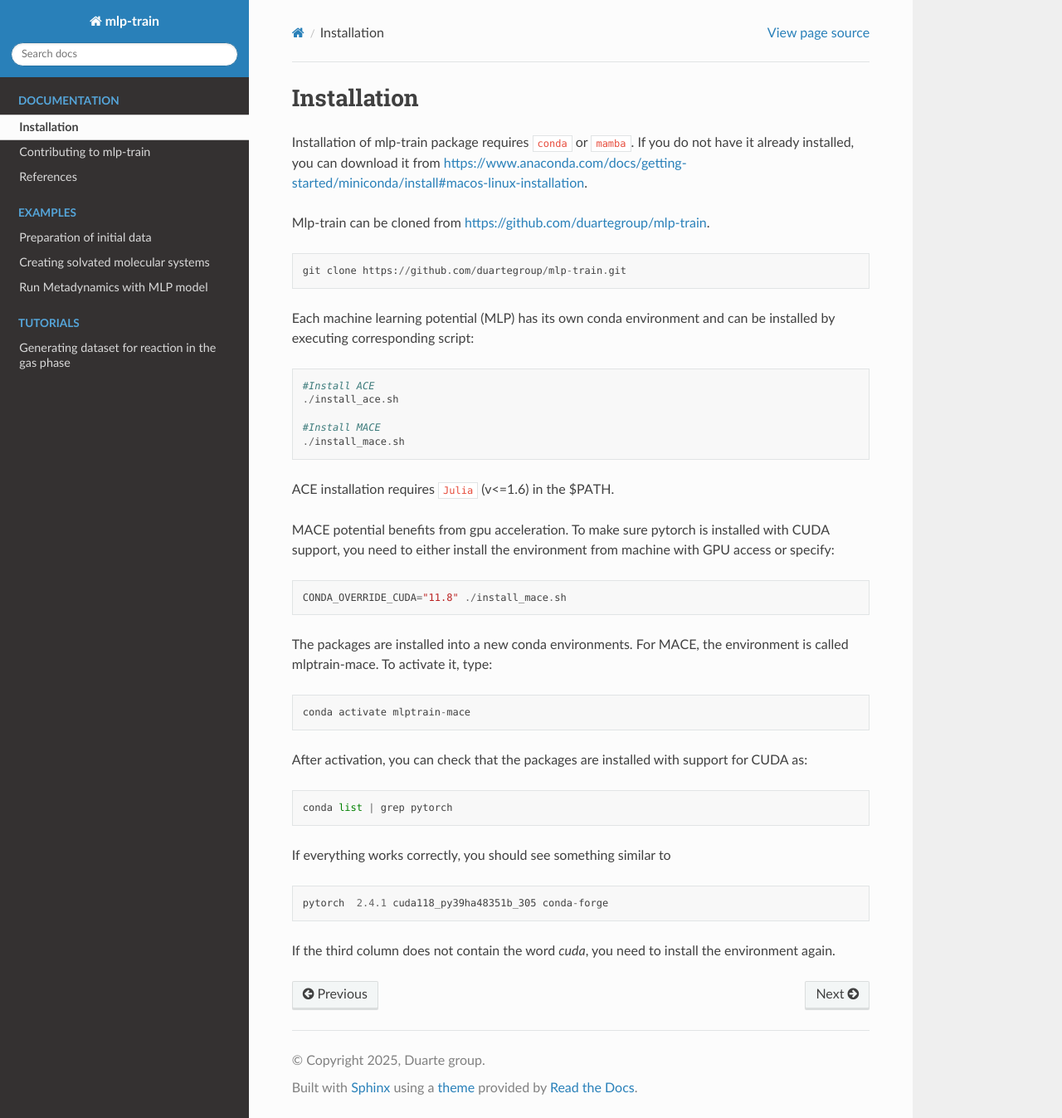
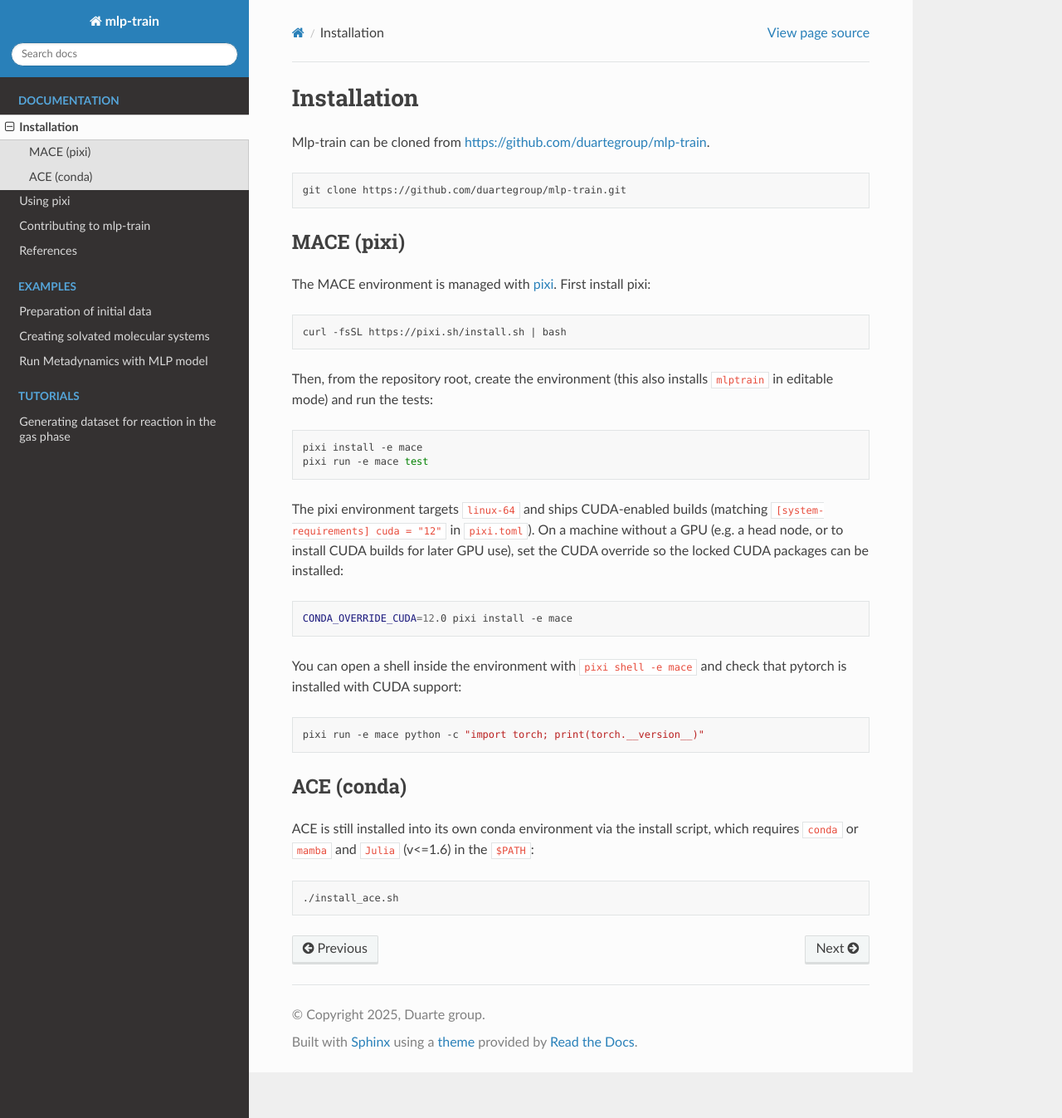
Before and after one commit to duartegroup/mlp-train, a Sphinx documentation site: the page built from docs/dev/installation.rst, in a window 1280 px wide and 1347 px high. Shown: the whole window at 83% size. Built offline with Sphinx 7.4.7 and the Read the Docs theme 3.1.0, drawn with Linux system fonts in a browser that asks for light colours.

Commit message:
feat: Manage the MACE environment with pixi
Replace the conda/micromamba MACE install with a pixi-managed environment
(pixi.toml/pixi.lock), updating CI (pytest, pre-commit), readthedocs, and the
installation docs accordingly. Removes the now-unused environment_mace.yml and
install_mace.sh. ACE remains conda-based.

Co-Authored-By: Claude Opus 4.8 <noreply@anthropic.com>

```diff
--- a/docs/dev/installation.rst
+++ b/docs/dev/installation.rst
@@ -2,51 +2,51 @@
 Installation
 ************
 
-Installation of mlp-train package requires ``conda`` or ``mamba``. If you do not have it already installed, you can download it from https://www.anaconda.com/docs/getting-started/miniconda/install#macos-linux-installation.
-
 Mlp-train can be cloned from https://github.com/duartegroup/mlp-train.
 
-.. code-block:: python
+.. code-block:: bash
 
      git clone https://github.com/duartegroup/mlp-train.git
 
-Each machine learning potential (MLP) has its own conda environment and can be installed by executing  corresponding script:
+MACE (pixi)
+===========
 
+The MACE environment is managed with `pixi <https://pixi.sh>`_. First install pixi:
 
-.. code-block:: python
+.. code-block:: bash
 
-   #Install ACE
+   curl -fsSL https://pixi.sh/install.sh | bash
+
+Then, from the repository root, create the environment (this also installs
+``mlptrain`` in editable mode) and run the tests:
+
+.. code-block:: bash
+
+   pixi install -e mace
+   pixi run -e mace test
+
+The pixi environment targets ``linux-64`` and ships CUDA-enabled builds (matching
+``[system-requirements] cuda = "12"`` in ``pixi.toml``). On a machine without a
+GPU (e.g. a head node, or to install CUDA builds for later GPU use), set the CUDA
+override so the locked CUDA packages can be installed:
+
+.. code-block:: bash
+
+   CONDA_OVERRIDE_CUDA=12.0 pixi install -e mace
+
+You can open a shell inside the environment with ``pixi shell -e mace`` and check
+that pytorch is installed with CUDA support:
+
+.. code-block:: bash
+
+   pixi run -e mace python -c "import torch; print(torch.__version__)"
+
+ACE (conda)
+===========
+
+ACE is still installed into its own conda environment via the install script,
+which requires ``conda`` or ``mamba`` and ``Julia`` (v<=1.6) in the ``$PATH``:
+
+.. code-block:: bash
+
    ./install_ace.sh
-
-   #Install MACE
-   ./install_mace.sh
-
-
-ACE installation requires ``Julia`` (v<=1.6) in the $PATH.
-
-MACE potential benefits from gpu acceleration. To make sure pytorch is installed with CUDA support, you need to either install the environment from machine with GPU access or specify:
-
-.. code-block:: python
-
-   CONDA_OVERRIDE_CUDA="11.8" ./install_mace.sh
-
-
-The packages are installed into a new conda environments. For MACE, the environment is called mlptrain-mace. To activate it, type:
-
-.. code-block:: python
-
-   conda activate mlptrain-mace
-
-After activation, you can check that the packages are installed with support for CUDA as:
-
-.. code-block:: python
-
-   conda list | grep pytorch
-
-If everything works correctly, you should see something similar to
-
-.. code-block:: python
-
-   pytorch  2.4.1 cuda118_py39ha48351b_305 conda-forge
-
-If the third column does not contain the word `cuda`, you need to install the environment again.
--- a/docs/index.rst
+++ b/docs/index.rst
@@ -12,6 +12,7 @@ mlp-train documentation
    :caption: Documentation
 
    dev/installation
+   dev/pixi
    dev/contributing
    references/index
 
```
Also changed, not shown: README.md (+28 -15 lines), docs/dev/pixi.rst (added, +135 -0 lines), environment_mace.yml (deleted, +0 -33 lines), pixi.toml (added, +68 -0 lines), .readthedocs.yml, 5 other files.
